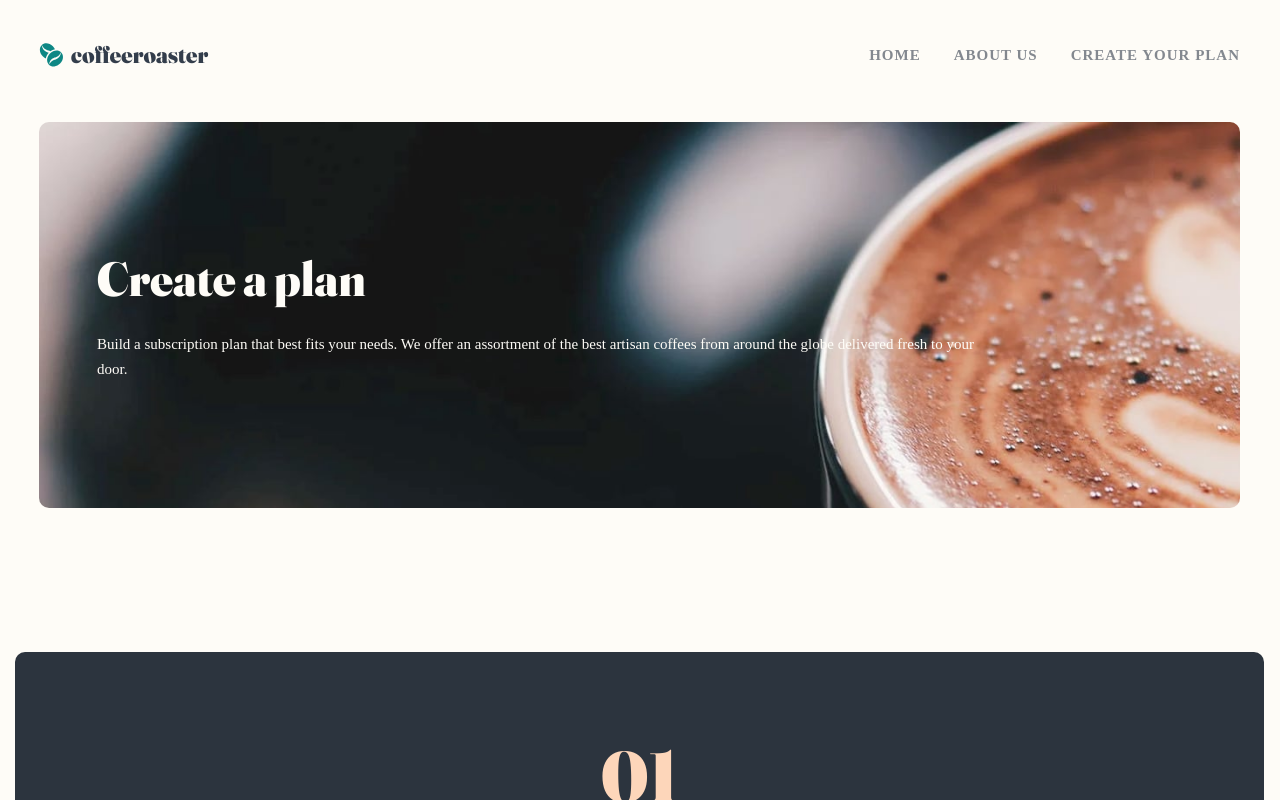
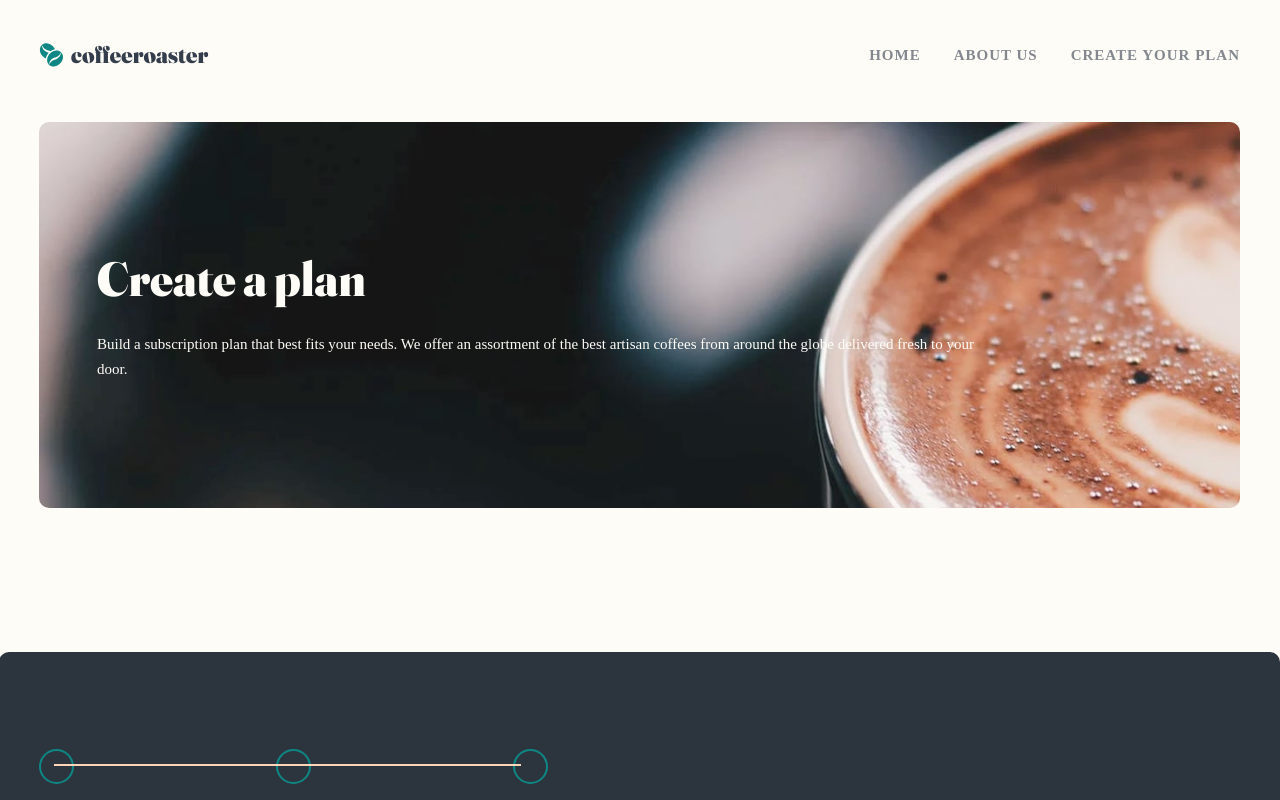
Before and after one commit to Oleksandr-Berd/coffeeroastersfixed, a React (Create React App) app: page /plan in a window 1280 px wide. Shown: the top 800 px of the page. Built offline with nearby package versions, Linux system fonts and the light colour scheme.

Commit message:
made manual tab4

```diff
--- a/src/components/Geometry/GeometryStyled.ts
+++ b/src/components/Geometry/GeometryStyled.ts
@@ -19,7 +19,7 @@ export const Circle = styled.div<GeometryType>`
 
   z-index: ${props => props.page === "home" ? "2" : "0" };
 
-  background-color: #fefcf7;
+  background-color: ${props => props.page ==="home" ? "#fefcf7" : "transparent"};
   border: 2px solid #0e8784;
 
   border-radius: 50%;
--- a/src/components/Manual/Manual.tsx
+++ b/src/components/Manual/Manual.tsx
@@ -1,10 +1,17 @@
+import { useMediaQuery } from 'usehooks-ts';
+
 import * as SC from './ManualStyled'
 
 import { works } from "../../db/works";
 import ManualItem from "./ManualItem";
+import Geometry from '../Geometry/Geometry';
 
 const Manual:React.FC = () => {
+
+const isTablet = useMediaQuery("(min-width:768px)")
+
     return ( <SC.CommonCon>
+        {isTablet ? <Geometry page="plan"/> : null}
         <ul>
             {works.map(({id, name, body}) => <ManualItem key={id} id={id} name={name} body={body}/>)}
         </ul>
--- a/src/components/Manual/ManualStyled.ts
+++ b/src/components/Manual/ManualStyled.ts
@@ -17,11 +17,37 @@ color: #fefcf7;
 
 border-radius: 10px;
 
+
+@media (min-width: 768px){
+    width: calc(100% + 1px);
+
+    transform: translateX(-40px);
+
+    padding-top: 97px;
+    padding-bottom: 70px;
+    padding-left: 40px;
+    padding-right: 39px;
+
+    margin-bottom: 144px;
+
+    text-align: left;
+
+    & > ul{
+        display: flex;
+        flex-direction: row;
+        align-items: flex-start;
+        justify-content: space-between;
+    }
+}
 `
 
 export const Item = styled.li`
 &:not(:last-child){
     margin-bottom: 56px;
+
+    @media (min-width: 768px){
+        margin-bottom: 0;
+    }
 }
 `
 
@@ -31,6 +57,10 @@ margin-bottom: 24px;
 font-family: "Frau";
 font-size: 72px;
 color: #fdd6ba;
+
+@media (min-width: 768px){
+    margin-bottom: 42px;
+}
 `
 
 export const Title = styled.h3`
@@ -41,6 +71,12 @@ font-size: 28px;
 line-height: 1.14;
 
 color: #fefcf7;
+
+@media (min-width: 768px){
+    width: 160px;
+
+    margin-bottom: 38px;
+}
 `
 
 export const Body = styled.p`
@@ -54,4 +90,10 @@ font-size: 15px;
 line-height: 1.67;
 
 color: #fefcf7;
+
+@media (min-width: 768px){
+    width: 210px;
+
+    margin: 0;
+    }
 `
--- a/src/components/Summary/SummaryStyled.ts
+++ b/src/components/Summary/SummaryStyled.ts
@@ -4,6 +4,7 @@ export const CommonCon = styled.div`
 margin-bottom: 120px;
 
 text-align: center;
+
 `
 
 export const SummaryCon = styled.div`
@@ -17,6 +18,9 @@ margin-bottom: 56px;
 text-align: left;
 
 background-color: #2c343e;
+
+border-radius: 10px;
+
 `
 
 export const Title = styled.h2`
--- a/src/layouts/Footer/FooterStyled.ts
+++ b/src/layouts/Footer/FooterStyled.ts
@@ -17,7 +17,7 @@ background-color: #2c343e;
         margin-bottom: 34px;
     }
 
-    & > *:nth-of-type(2){
+    & > *:nth-child(2){
         margin-bottom: 65px;
     }
 }
```
